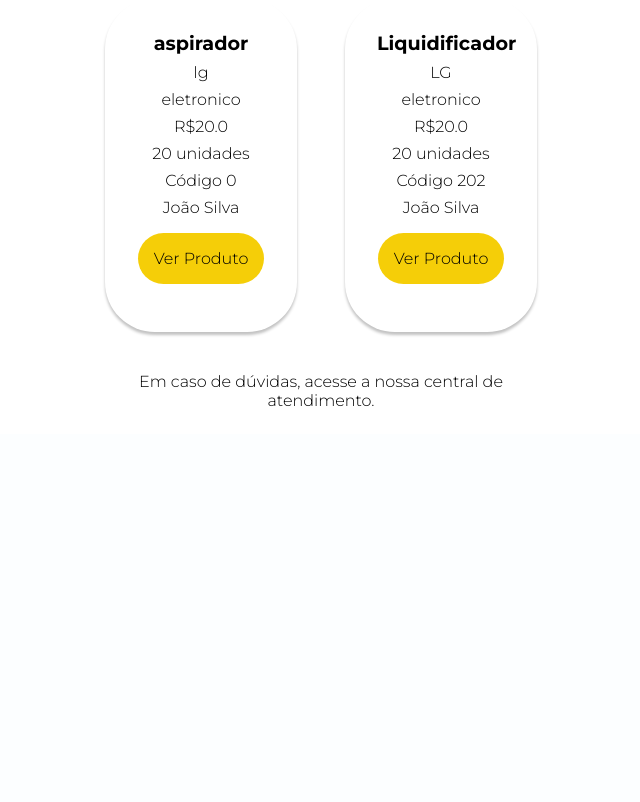
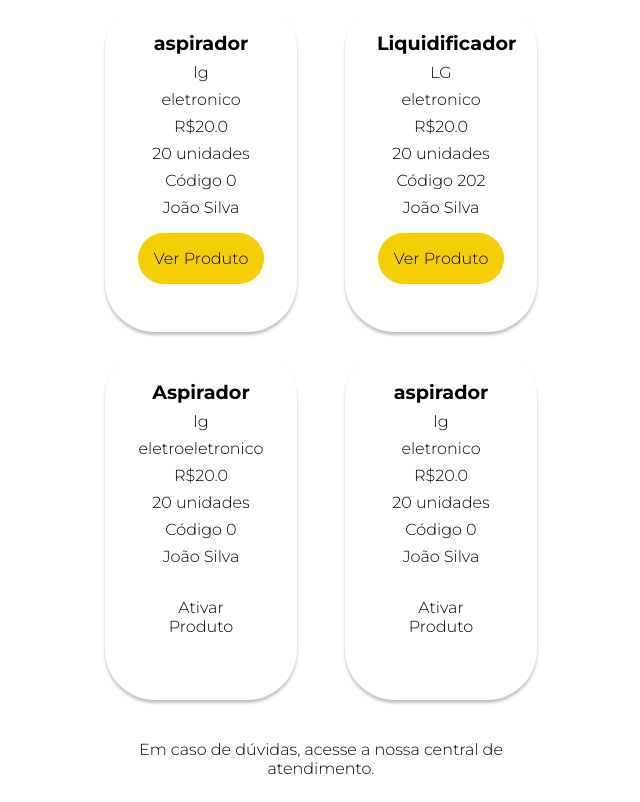
Before and after one commit to deboracornetta/djangogirls, a Django app: page /sellers/products/ in a window 1280 px wide. Shown: the part 383-1185 px from the top of the page, without its empty margins (319-959 px from the left). Before the commit the page ends 789 px from the top, so only its background shows below. Run offline with Django 3.2, Linux system fonts and the light colour scheme; data comes from the database, SQL or seed files in the repository; both versions use the stored data as it was after the commit.

Commit message:
Separa lista de Produtos em duas lista: Ativo e Inativo

```diff
--- a/magalu_sellers/sellers_website/static/sellers_website/css/style.css
+++ b/magalu_sellers/sellers_website/static/sellers_website/css/style.css
@@ -171,6 +171,10 @@ PRODUCT LISTS HOME
 .button__reset {
     padding: 1rem;
 }
+.button__reset:hover {
+    background-color: #474747;
+}
+
 .button__submit {
     background-color: #F5CE08;
     padding: 1rem;
--- a/magalu_sellers/sellers_website/templates/sellers_website/product_register.html
+++ b/magalu_sellers/sellers_website/templates/sellers_website/product_register.html
@@ -15,7 +15,7 @@
                 </button>
             </div>
         </form>
-
+        <a href="/sellers/products" class="button">Voltar</a>
 
     </main>
     <footer class="footer">
--- a/magalu_sellers/sellers_website/templates/sellers_website/sellers_products.html
+++ b/magalu_sellers/sellers_website/templates/sellers_website/sellers_products.html
@@ -6,8 +6,8 @@
         <section class="access ">
             <ul class="product-list">
                 {% for i in my_products %}
-                    {% if i.ativo_produto %}
-                    <li class="product-card">
+                {% if i.ativo_produto %}
+                    <li class="product-card active">
                         <p>{{i.nome_produto}}</p>
                         <p>{{i.marca_produto}}</p>
                         <p>{{i.categoria_produto}}</p>
@@ -17,10 +17,27 @@
                         <p>{{i.vendedor}}</p>
                         <a href="/sellers/product/{{i.id}}" class="button button__submit">Ver Produto</a>
                     </li>
-                    {% endif %}
+
+                {% endif %}
                 {% endfor %}
             </ul>
+            <ul class="product-list">
+                {% for i in my_products %}
+                {% if i.ativo_produto == False %}
+                    <li class="product-card active">
+                        <p>{{i.nome_produto}}</p>
+                        <p>{{i.marca_produto}}</p>
+                        <p>{{i.categoria_produto}}</p>
+                        <p>R${{i.preco_produto}}</p>
+                        <p>{{i.quantidade_produto}} unidades</p>
+                        <p>Código {{i.codigo_produto}}</p>
+                        <p>{{i.vendedor}}</p>
+                        <a href="/sellers/product/{{i.id}}" class="button button__reset">Ativar Produto</a>
+                    </li>
 
+                    {% endif %}
+                    {% endfor %}
+                </ul>
         </section>
     </main>
     <footer class="footer">
```
Also changed, not shown: magalu_sellers/sellers_website/templates/sellers_website/sellers_register.html (+0 -34 lines), magalu_sellers/db.sqlite3.
